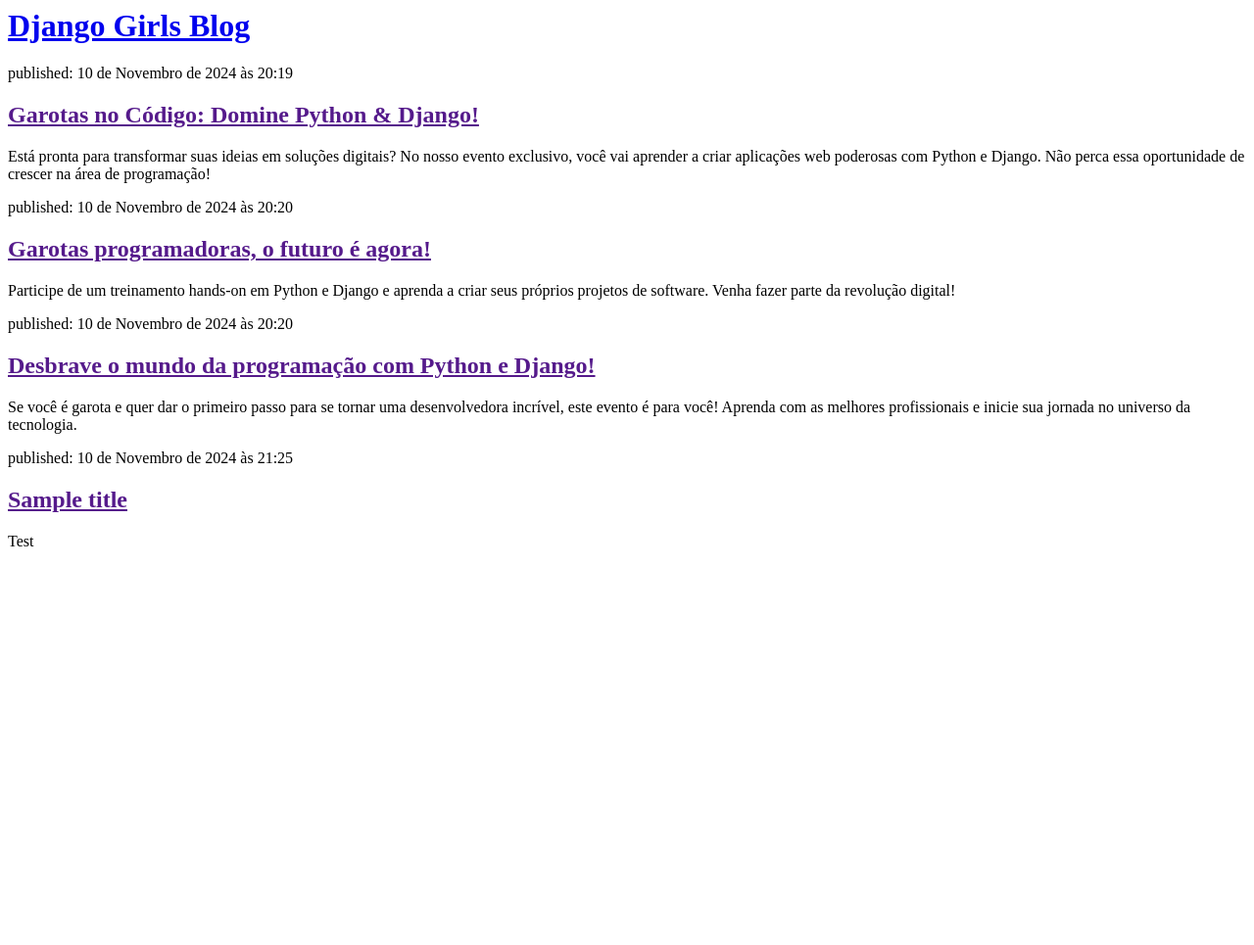
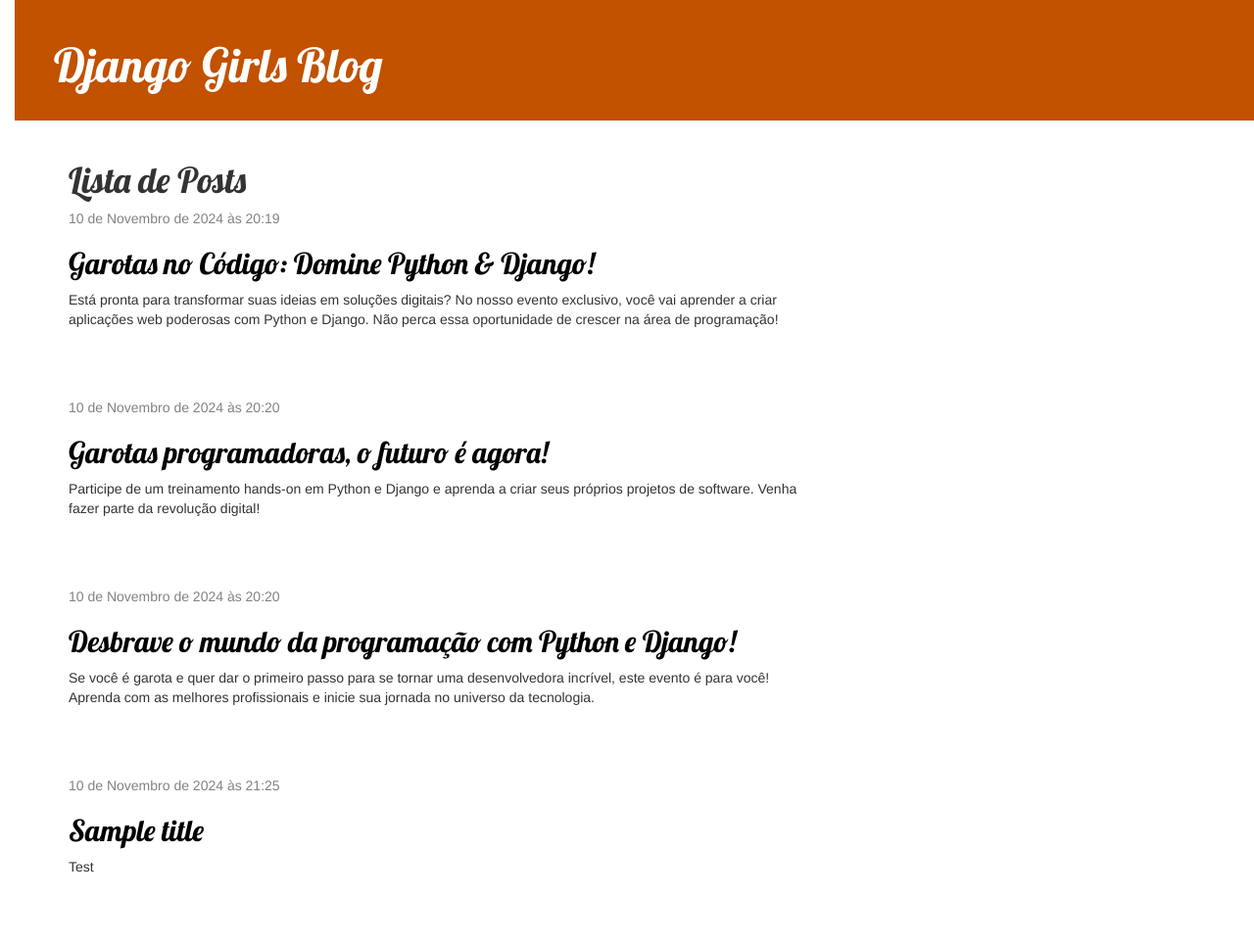
Before and after one commit to MadsonJhones/djangogirls_2024, a Django app: page / in a window 1280 px wide. Shown: the whole page at 98% size. Before the commit the page ends 558 px from the top, so only its background shows below. Run offline with Django 4.2, Linux system fonts and the light colour scheme; data comes from the database, SQL or seed files in the repository; some libraries are stand-ins or nearby versions.

Commit message:
templates update

```diff
--- /dev/null
+++ b/blog/static/css/blog.css
@@ -0,0 +1,55 @@
+h1 a, h2 a {
+    color: #C25100;
+    font-family: 'Lobster';
+}
+
+body {
+    padding-left: 15px;
+}
+
+.page-header {
+    background-color: #C25100;
+    margin-top: 0;
+    padding: 20px 20px 20px 40px;
+}
+
+.page-header h1, .page-header h1 a, .page-header h1 a:visited, .page-header h1 a:active {
+    color: #ffffff;
+    font-size: 36pt;
+    text-decoration: none;
+}
+
+.content {
+    margin-left: 40px;
+}
+
+h1, h2, h3, h4 {
+    font-family: 'Lobster', cursive;
+}
+
+.date {
+    color: #828282;
+}
+
+.save {
+    float: right;
+}
+
+.post-form textarea, .post-form input {
+    width: 100%;
+}
+
+.top-menu, .top-menu:hover, .top-menu:visited {
+    color: #ffffff;
+    float: right;
+    font-size: 26pt;
+    margin-right: 20px;
+}
+
+.post {
+    margin-bottom: 70px;
+}
+
+.post h2 a, .post h2 a:visited {
+    color: #000000;
+}
--- /dev/null
+++ b/blog/templates/blog/base.html
@@ -0,0 +1,28 @@
+{% load static %}
+<!DOCTYPE html>
+<html lang="pt-br">
+<head>
+    <meta charset="UTF-8">
+    <meta name="viewport" content="width=device-width, initial-scale=1.0">
+    <link rel="stylesheet" href="//maxcdn.bootstrapcdn.com/bootstrap/3.2.0/css/bootstrap.min.css">
+    <link rel="stylesheet" href="//maxcdn.bootstrapcdn.com/bootstrap/3.2.0/css/bootstrap-theme.min.css">
+    <link href='//fonts.googleapis.com/css?family=Lobster&subset=latin,latin-ext' rel='stylesheet' type='text/css'>
+    <link rel="stylesheet" href="{% static 'css/blog.css' %}">
+    <title>Django Girls blog</title>
+</head>
+<body>
+
+    <div class="page-header">
+        <h1><a href="/">Django Girls Blog</a></h1>
+    </div>
+    <div class="content container">
+        <div class="row">
+            <div class="col-md-8">
+            {% block content %}
+            {% endblock %}
+            </div>
+        </div>
+    </div>
+
+</body>
+</html>
--- a/blog/templates/blog/post_list.html
+++ b/blog/templates/blog/post_list.html
@@ -1,20 +1,14 @@
-<html>
-    <head>
-        <title>Blog Django Girls</title>
-    </head>
-    <body>
+{% extends 'blog/base.html' %}
 
-        <div>
-            <h1><a href="/">Django Girls Blog</a></h1>
+{% block content %}
+    <h1>Lista de Posts</h1>
+    {% for post in posts %}
+        <div class="post">
+            <div class="date">
+                {{ post.published_date }}
+            </div>
+            <h2><a href="">{{ post.title }}</a></h2>
+            <p>{{ post.text|linebreaksbr }}</p>
         </div>
-
-        {% for post in posts %}
-            <div>
-                <p>published: {{ post.published_date }}</p>
-                <h2><a href="">{{ post.title }}</a></h2>
-                <p>{{ post.text|linebreaksbr }}</p>
-            </div>
-        {% endfor %}
-
-    </body>
-</html>
+    {% endfor %}
+{% endblock %}
```
